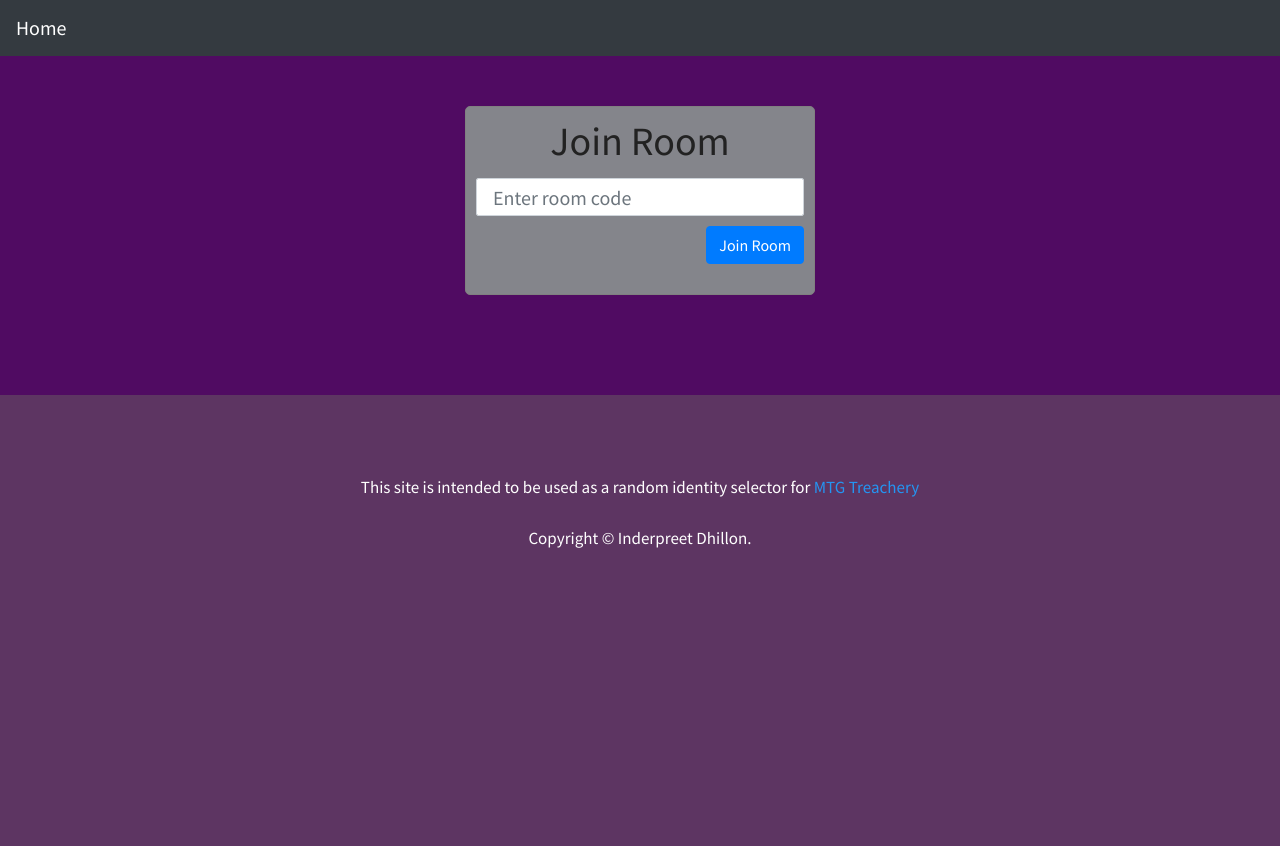
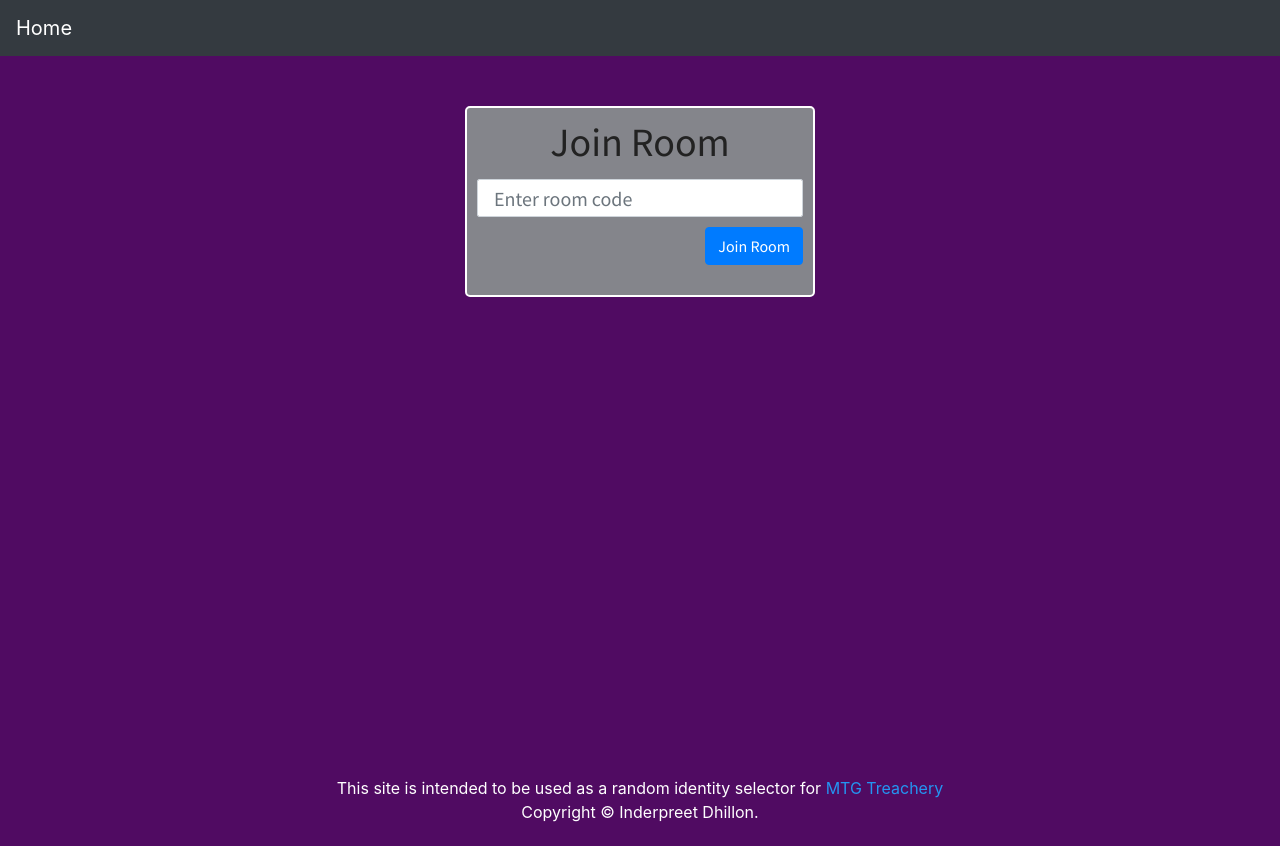
Before and after one commit to Inderpreet-D/TreacheryApp, a Flask app: page /join in a window 1280 px wide. Before the commit the page ends 548 px from the top, so only its background shows below. Run offline with Flask 2, Linux system fonts and the light colour scheme; some libraries are stand-ins or nearby versions.

Commit message:
Tweaked site css

```diff
--- a/static/css/site.css
+++ b/static/css/site.css
@@ -1,38 +1,36 @@
+/* All pages */
 body {
+    background: #500b62;
+}
+
+.main-content {
     color: #222;
-    margin: 0;
-    padding: 0;
     font-family: Source Sans Pro, Helvetica, Arial, sans-serif;
     font-size: 17px;
-    background-color: #5d3562;
+    position: relative;
+    min-height: 90vh;
 }
 
-.main_content {
-    background: #500b62;
-    margin: 0;
-    padding: 0 0 50px;
+.footer {
+    color: white;
+    text-align: center;
+    clear: both;
+    position: relative;
+    width: 100%;
+    height: 50px;
+    margin-bottom: 20px;
 }
 
+.footer > a {
+    color: #2495f2;
+}
+
+/* Forms only */
 .form-control {
     display: inline-block;
     border-radius: 2px;
     font-size: 20px;
     margin-top: 5px;
-}
-
-footer {
-    margin-top: 50px;
-    padding: 30px;
-    text-align: center;
-    color: white;
-}
-
-footer a {
-    color: #2495f2;
-}
-
-.page-core {
-    padding: 20px;
 }
 
 .form-container {
@@ -48,7 +46,7 @@ form.main-form {
     margin-right: auto;
     max-width: 350px;
     background-color: #84858b;
-    border: 1px solid gray;
+    border: 2px solid white;
     border-radius: 5px;
     padding: 10px;
 }
@@ -61,7 +59,9 @@ form.main-form {
     margin: 7px;
 }
 
-.player {
+.error {
+    text-align: center;
+    color: #850010;
     padding: 10px;
 }
 
@@ -74,20 +74,7 @@ label {
     margin-top: 10px;
 }
 
-.player {
-    border: 1px solid #34625f;
-    background-color: #2495f2;
-    border-radius: 20px;
-    margin-bottom: 5px;
-    text-align: center;
-}
-
-.error {
-    text-align: center;
-    color: #850010;
-    padding: 10px;
-}
-
+/* For cards */
 .card-container {
     text-align: center;
     margin-top: 10px;
--- a/templates/_layout.html
+++ b/templates/_layout.html
@@ -23,18 +23,16 @@
     <a class="navbar-brand" href="/">Home</a>
 </nav>
 
-<div class="main_content">
+<div class="main-content">
     {% block main_content %}{% endblock %}
 </div>
 
-<footer>
-    <div class="copyright">
-        This site is intended to be used as a random identity selector for <a href="https://mtgtreachery.net">MTG
-        Treachery</a><br>
-        <br>
-        Copyright &copy; Inderpreet Dhillon.
-    </div>
-</footer>
+<div class="footer">
+    This site is intended to be used as a random identity selector for <a href="https://mtgtreachery.net">MTG
+    Treachery</a>
+    <br>
+    Copyright &copy; Inderpreet Dhillon.
+</div>
 
 <script src="https://code.jquery.com/jquery-3.4.1.min.js"></script>
 <script src="https://cdnjs.cloudflare.com/ajax/libs/popper.js/1.14.3/umd/popper.min.js"></script>
```
Also changed, not shown: db/treachery.sqlite, 1 other file.
